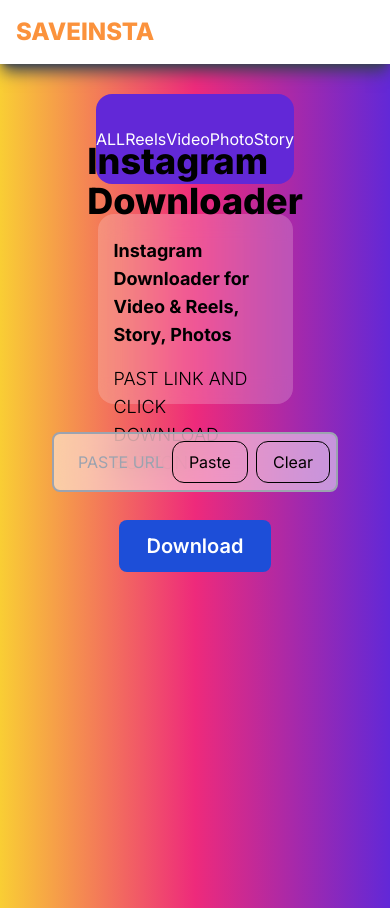
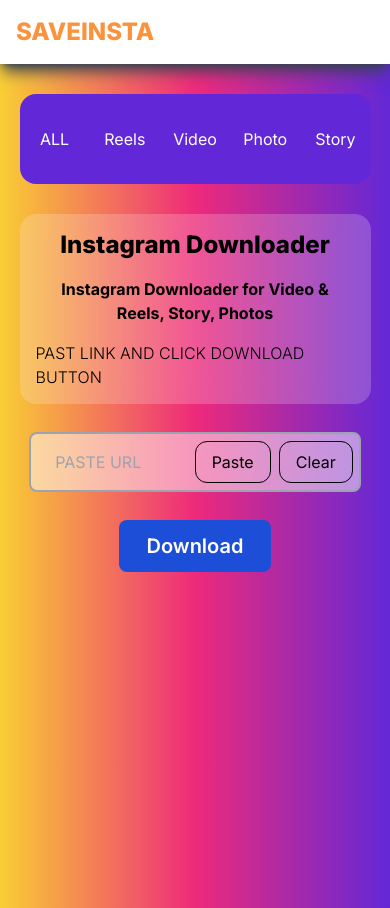
Before and after one commit to amanpandey1345/opencodes, a Next.js app: page / in a window 390 px wide. Built offline with nearby package versions, Linux system fonts and the light colour scheme.

Commit message:
asdfasdf

```diff
--- a/src/Components/Hero.jsx
+++ b/src/Components/Hero.jsx
@@ -3,20 +3,20 @@
 const Hero = () => {
   return (
     <div className='flex w-full h-screen flex-col items-center  bg-gradient-to-r from-[#f9ce34] via-[#ee2a7b] to-[#6228d7]'>
-        <div className="flex w-1/2 h-[150px] justify-center items-center text-white">
+        <div className="flex lg:w-1/2 md:w-[70%] w-[90%] h-[150px] justify-center items-center text-white">
             <span className='w-[90px] h-[90px] rounded-l-2xl bg-[#6228d7] flex justify-center items-center hover:scale-125 hover:bg-pink-500 hover:shadow-2xl hover:shadow-gray-700 '>ALL</span>
             <span className='w-[90px] h-[90px]  bg-[#6228d7] flex justify-center items-center hover:scale-125  hover:bg-pink-500 hover:shadow-2xl hover:shadow-gray-700'>Reels</span>
             <span className='w-[90px] h-[90px]  bg-[#6228d7] flex justify-center items-center hover:scale-125  hover:bg-pink-500 hover:shadow-2xl hover:shadow-gray-700'>Video</span>
             <span className='w-[90px] h-[90px]  bg-[#6228d7] flex justify-center items-center hover:scale-125  hover:bg-pink-500  hover:shadow-2xl hover:shadow-gray-700'>Photo</span>
             <span className='w-[90px] h-[90px] rounded-r-2xl bg-[#6228d7] flex justify-center  items-center hover:scale-125  hover:bg-pink-500 hover:shadow-2xl hover:shadow-gray-700'>Story</span>
         </div>
-        <div className="w-1/2 h-[190px] flex flex-col justify-center items-center backdrop-blur-md bg-white/20 rounded-2xl text-black p-4 gap-4">
-            <h1 className='font-extrabold text-4xl  '>Instagram Downloader</h1>
-            <h3 className='font-bold text-lg'>Instagram Downloader for Video & Reels, Story, Photos</h3>
-            <p className='text-lg font-light'>PAST LINK AND CLICK DOWNLOAD BUTTON</p>
+        <div className="lg:w-1/2 md:w-[70%] w-[90%] h-[190px] flex flex-col justify-center items-center backdrop-blur-md bg-white/20 rounded-2xl text-black p-4 gap-4">
+            <h1 className='font-extrabold md:text-4xl text-2xl '>Instagram Downloader</h1>
+            <h3 className='font-bold md:text-lg  text-center'>Instagram Downloader for Video & Reels, Story, Photos</h3>
+            <p className='md:text-lg font-light'>PAST LINK AND CLICK DOWNLOAD BUTTON</p>
         </div>
 
-       <div className="max-w-auto  min-w-[60%] h-auto relative  justify-center items-center flex mt-7">
+       <div className="max-w-auto  lg:min-w-[60%] md:min-w-[70%] min-w-[85%] h-auto relative  justify-center items-center flex mt-7">
             <input type="text" placeholder='PASTE URL' className='w-[100%] py-4 px-6 focus:scale-110  border-gray-400 border-[2px] rounded-lg backdrop-blur-lg bg-white/50'/>
             <div className="absolute top-auto right-2 flex gap-2">
 
```
